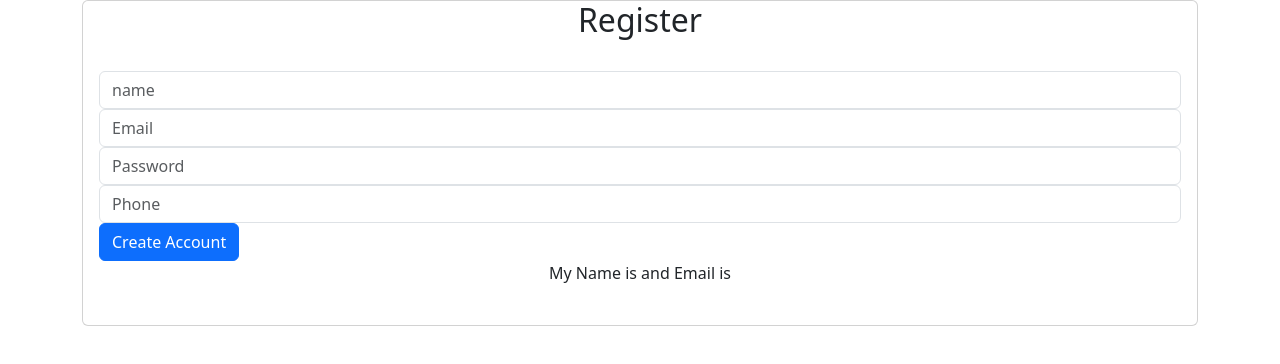
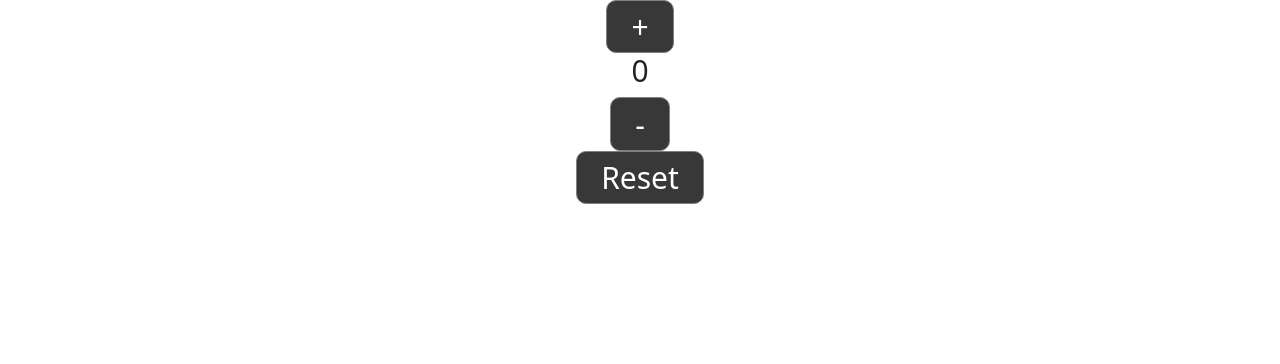
Before and after one commit to Harshal-Shelar/React-Hooks-Practice, a React (Create React App) app: page / in a window 1280 px wide. Shown: the top 364 px of the page. Built offline with nearby package versions, Linux system fonts and the light colour scheme.

Commit message:
useState Object code practice

```diff
--- a/src/App.js
+++ b/src/App.js
@@ -6,8 +6,8 @@ import UseStateObject from './components/UseStateObject';
 function App() {
   return (
     <div className="App">
-      {/* <UseState /> */}
-      <UseStateObject />
+      <UseState />
+      {/* <UseStateObject /> */}
     </div>
   );
 }
--- a/src/components/Hooks.css
+++ b/src/components/Hooks.css
@@ -1,7 +1,10 @@
 .useState{
-    display: flex;
     gap: 2rem;
     margin: 0 auto;
+    align-items: center;
+}
+.innerClass{
+    /* display: flex; */
     align-items: center;
 }
 .incBtn, .decBtn{
--- a/src/components/UseState.jsx
+++ b/src/components/UseState.jsx
@@ -2,16 +2,17 @@ import React from 'react'
 import { useState } from 'react'
 
 const UseState = () => {
-    const [count , setCount] = useState(0);
+    const [count, setCount] = useState(0);
 
     return (
-        <div className='useState'>
-            <div>
-                <button className='incBtn' onClick={()=> setCount(count + 1)}>+</button>
-            </div>
-            <div className='count'>{count}</div>
-            <div>
-                <button className='decBtn' onClick={()=> (count === 0) ? setCount(0) : setCount(count - 1)}>-</button>
+        <div >
+            <div className='useState'>
+                <div className='innerClass'>
+                    <button className='incBtn' onClick={() => setCount(count + 1)}>+</button>
+                    <h2 className='count'>{count}</h2>
+                    <button className='decBtn' onClick={() => (count === 0) ? setCount(0) : setCount(count - 1)}>-</button>
+                </div>
+                <button className='decBtn' onClick={() => setCount(0)}>Reset</button>
             </div>
         </div>
     )
```
Also changed, not shown: src/components/UseEffect.jsx (added, +11 -0 lines).
